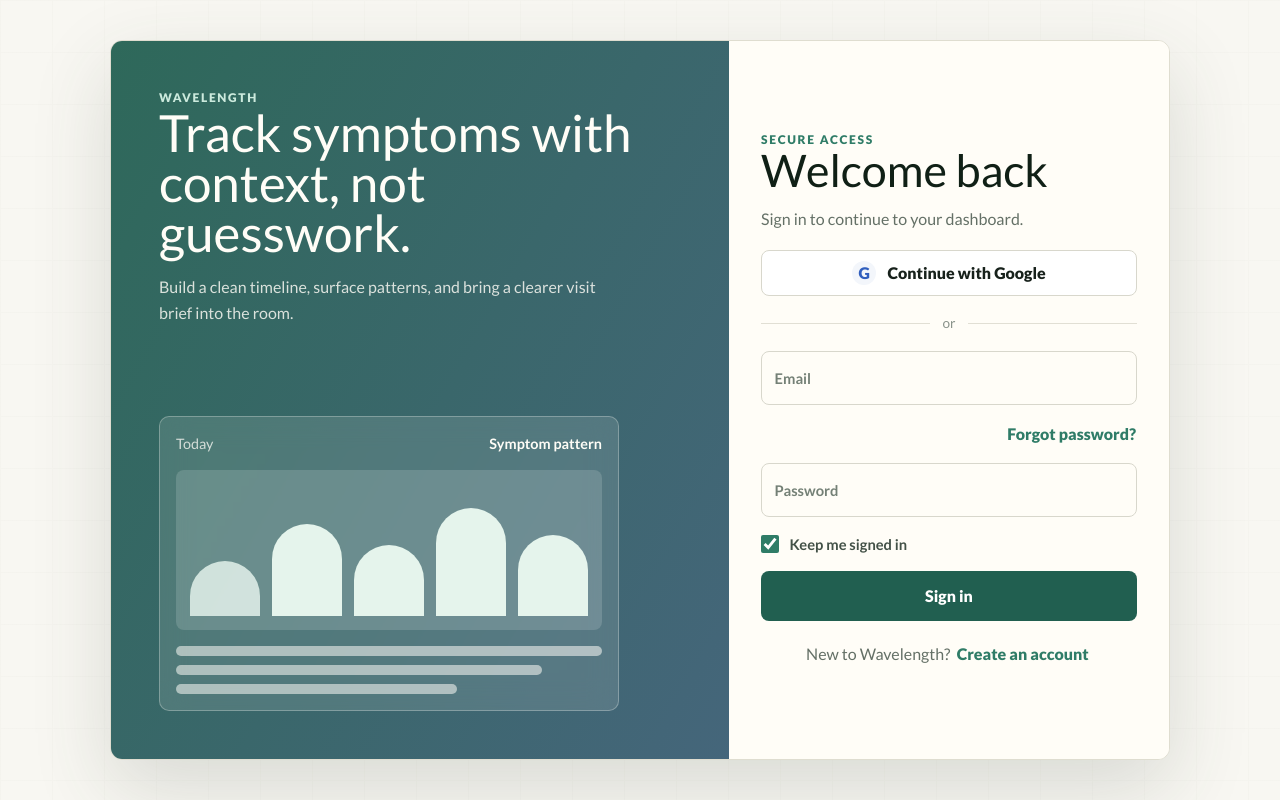
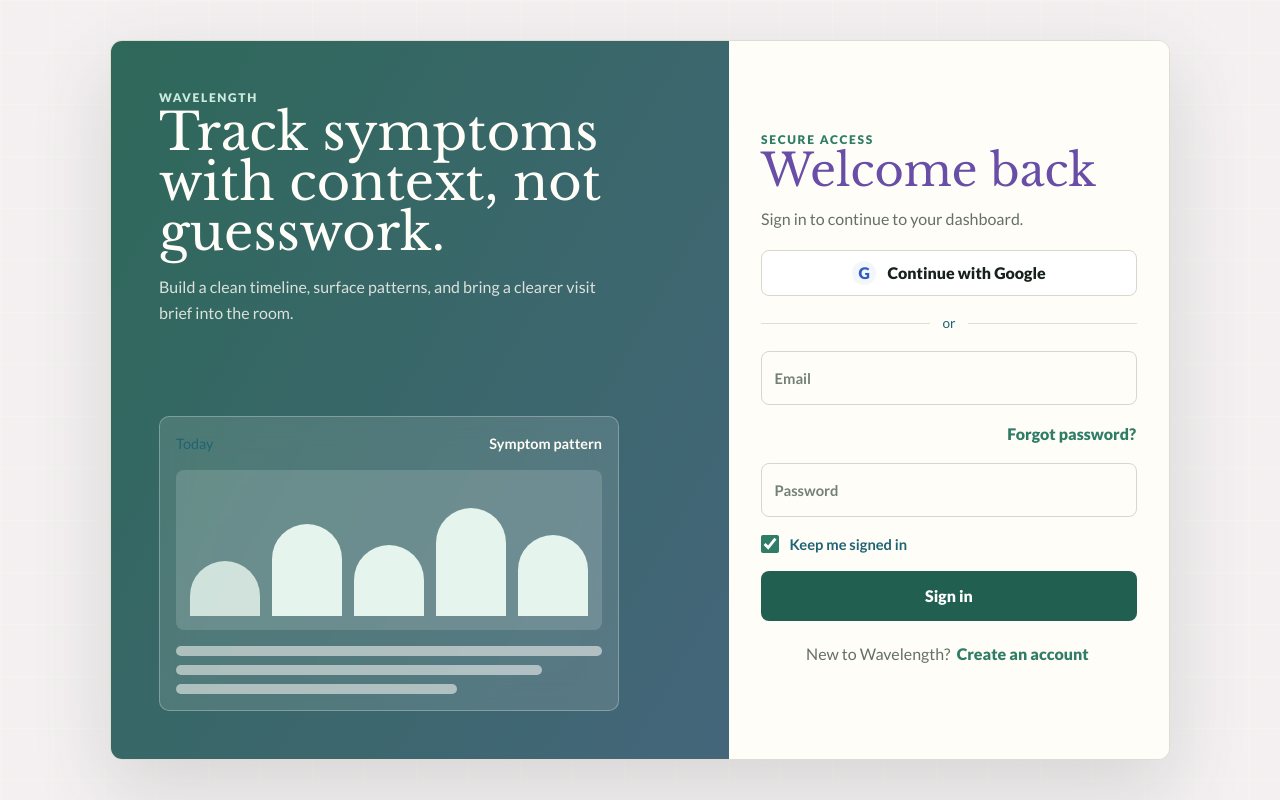
Before and after one commit to nidhivgandhi/Wavelength, a React (Vite) app: page / in a window 1280 px wide. Built offline with nearby package versions, Linux system fonts and the light colour scheme; no server answers.

Commit message:
Update color scheme and fonts - purple/teal theme with Libre Baskerville and Lato

```diff
--- a/src/index.css
+++ b/src/index.css
@@ -3,9 +3,28 @@
 @tailwind utilities;
 
 :root {
-  color: #17211b;
-  background: #f8f7f2;
-  font-family: Lato, ui-sans-serif, system-ui, -apple-system, BlinkMacSystemFont, "Segoe UI", sans-serif;
+  /* Tailwind color palette */
+  --color-primary-50: #d9c0f3;
+  --color-primary-100: #684ea6;
+  --color-primary-200: #fffbd6;
+  --color-primary-300: #daaaca;
+  --color-primary-400: #9a6789;
+
+  --color-secondary-50: #1f6475;
+  --color-secondary-100: #3d8d9c;
+  --color-secondary-200: #db8062;
+  --color-secondary-300: #ecb64b;
+
+  --color-bg-light: #d9c0f3;
+  --color-bg-dark: #684ea6;
+
+  --color-text-primary: #daaaca;
+  --color-text-secondary: #fffbd6;
+  --color-text-muted: #9a6789;
+
+  color: var(--color-secondary-50);
+  background: var(--color-bg-light);
+  font-family: Lato, -apple-system, BlinkMacSystemFont, sans-serif;
   font-synthesis: none;
   text-rendering: optimizeLegibility;
   -webkit-font-smoothing: antialiased;
@@ -43,16 +62,25 @@
 }
 
 h1 {
-  color: #102016;
+  color: var(--color-primary-100);
+  font-family: "Libre Baskerville", Georgia, serif;
   font-size: clamp(2rem, 4vw, 3.6rem);
   line-height: 0.98;
   letter-spacing: 0;
 }
 
 h2 {
-  color: #142219;
+  color: var(--color-primary-100);
+  font-family: "Libre Baskerville", Georgia, serif;
   font-size: 1.05rem;
   letter-spacing: 0;
+}
+
+p,
+span,
+label,
+button {
+  color: var(--color-secondary-50);
 }
 
 input,
```
